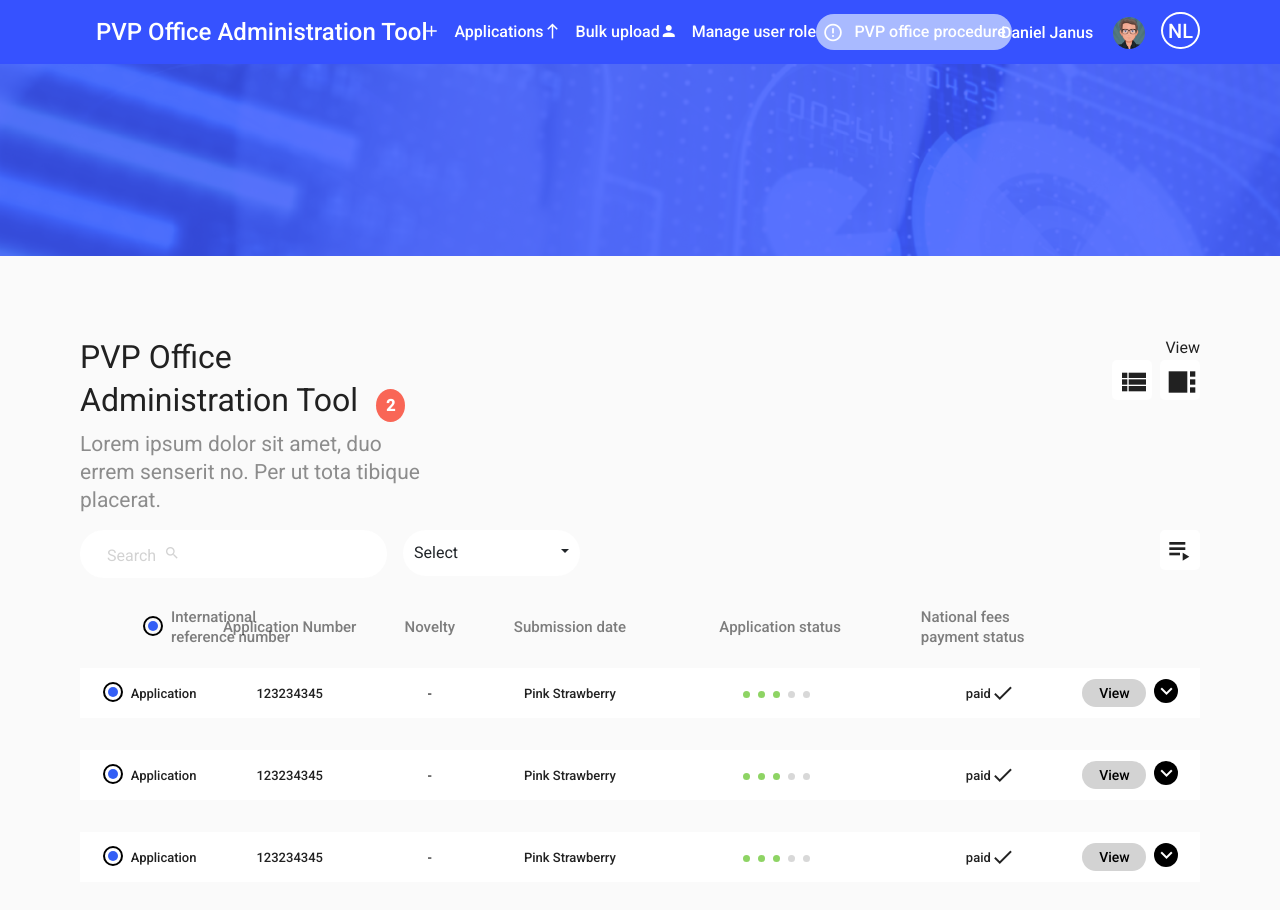
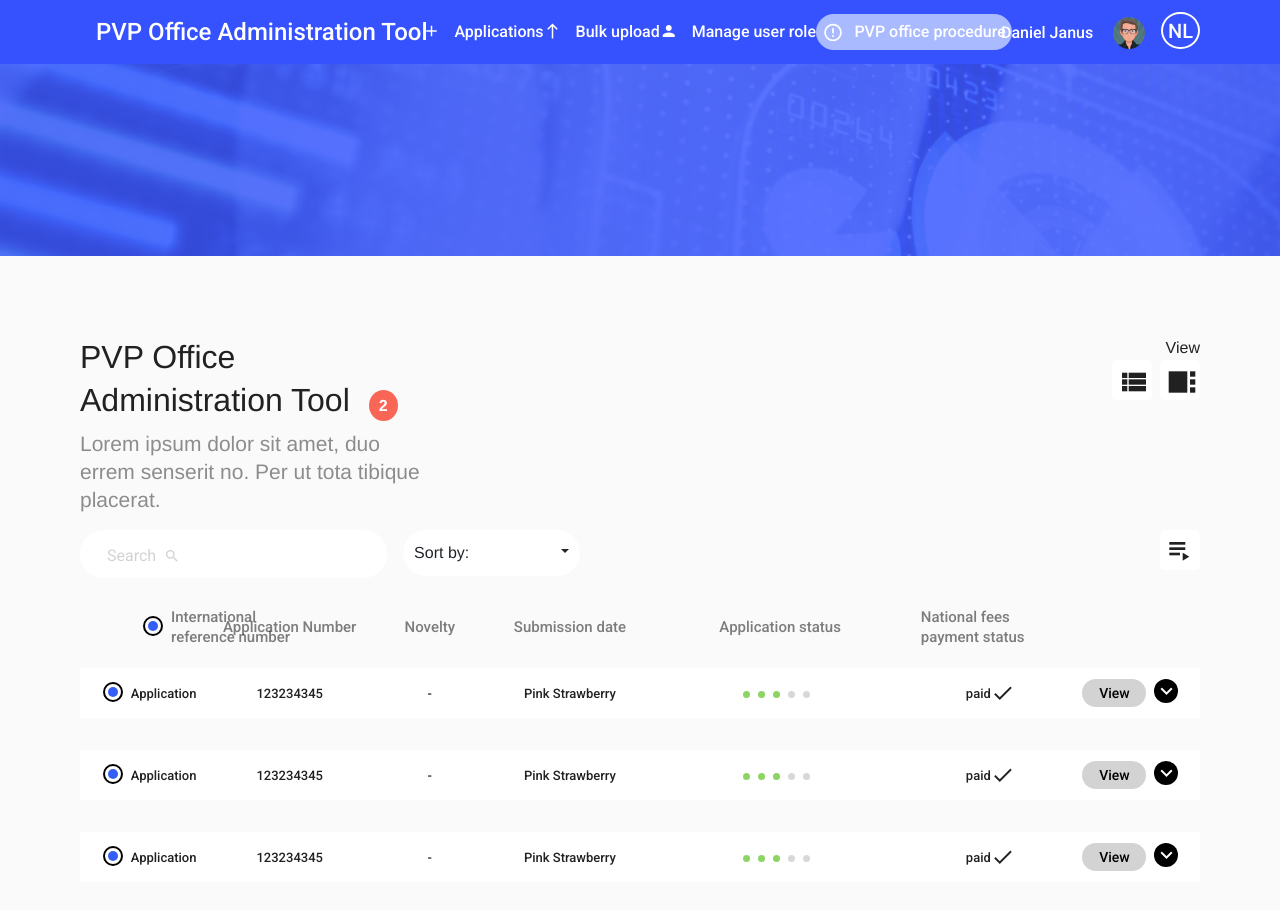
Before and after one commit to amit-dot-kumar8/PVP-Frontend, an Angular app: page /pvp-admin-tool in a window 1280 px wide. Shown: the top 910 px of the page. Built offline with nearby package versions, Linux system fonts and the light colour scheme.

Commit message:
scroll issue fix

```diff
--- a/src/app/components/applicant-monitoring/applicant-monitoring.component.html
+++ b/src/app/components/applicant-monitoring/applicant-monitoring.component.html
@@ -17,7 +17,7 @@
             </mat-grid-list>
         </div>
         <br>
-        <p class="applicant-head"><span>Aplicant Monitoring</span></p>
+        <p class="applicant-head"><span>Applicant Monitoring</span></p>
         <p><span class="applicant-desc">this is a sample text.this is a sample text.this is a sample text.this is a sample text.this is a sample text.this is a sample text.this is a sample text.</span></p>
 
 
--- a/src/app/components/pvp-admin-tool/pvp-admin-tool.component.scss
+++ b/src/app/components/pvp-admin-tool/pvp-admin-tool.component.scss
@@ -43,7 +43,7 @@
 
 .search-icon{
   font-size: 100%;
-  vertical-align: top;
+  vertical-align: middle;
 }
 .round-corner{
   border-radius: 50px;;
--- a/src/app/shared/components/pvp-dropdown/pvp-dropdown.component.html
+++ b/src/app/shared/components/pvp-dropdown/pvp-dropdown.component.html
@@ -4,7 +4,7 @@
                   data-toggle="dropdown" aria-haspopup="true" aria-expanded="false">
 
       <span class="fontClr3">
-        Select
+        Sort by:
       </span>
     </button>
     <div class="dropdown-menu dropdown-shadow-effect" aria-labelledby="dropdownMenuButton">
--- a/src/styles.scss
+++ b/src/styles.scss
@@ -2,7 +2,13 @@
 
 html, body { height: 100%; }
 body
-{ margin: 0; font-family: Roboto, "Helvetica Neue", sans-serif; background-color: #f6f6f6;}
+{ margin: 0; font-family: BrownPro, "Helvetica Neue", sans-serif; background-color: #f6f6f6;
+  scrollbar-width: none; /* Firefox */
+  -ms-overflow-style: none;  /* IE 10+ */}
+  body::-webkit-scrollbar {
+    width: 0px;
+    background: transparent; /* Chrome/Safari/Webkit */
+}
 
 .background-image {
   background: url("./assets/image/pvp-admin-tool.png");
@@ -157,6 +163,10 @@ body
   font-weight: normal !important;
 }
 
+.mat-icon {
+  height: 19px !important;
+}
+
 .ref-number {
   left: 63px !important;
   width: 10rem !important;
@@ -171,7 +181,12 @@ body
   -webkit-box-shadow:  0px 8px 16px 0px rgba(0,0,0,0.2);  /* Safari 3-4, iOS 4.0.2 - 4.2, Android 2.3+ */
   -moz-box-shadow:     0px 8px 16px 0px rgba(0,0,0,0.2);  /* Firefox 3.5 - 3.6 */
   box-shadow:          0px 8px 16px 0px rgba(0,0,0,0.2);  /* Opera 10.5, IE 9, Firefox 4+, Chrome 6+, iOS 5 */
-  width: 90%;
+  width: 100%;
+}
+
+button:focus {
+  outline: 1px dotted;
+   outline: 5px auto -webkit-focus-ring-color;
 }
 
 .firefox.dropdown-toggle::after {
@@ -179,6 +194,10 @@ body
   float: right;
   /*Firefox fix*/
   margin-top: -12px;
+}
+
+b, strong {
+  font-weight: 500 !important;
 }
 
 .chrome.dropdown-toggle::after {
```
